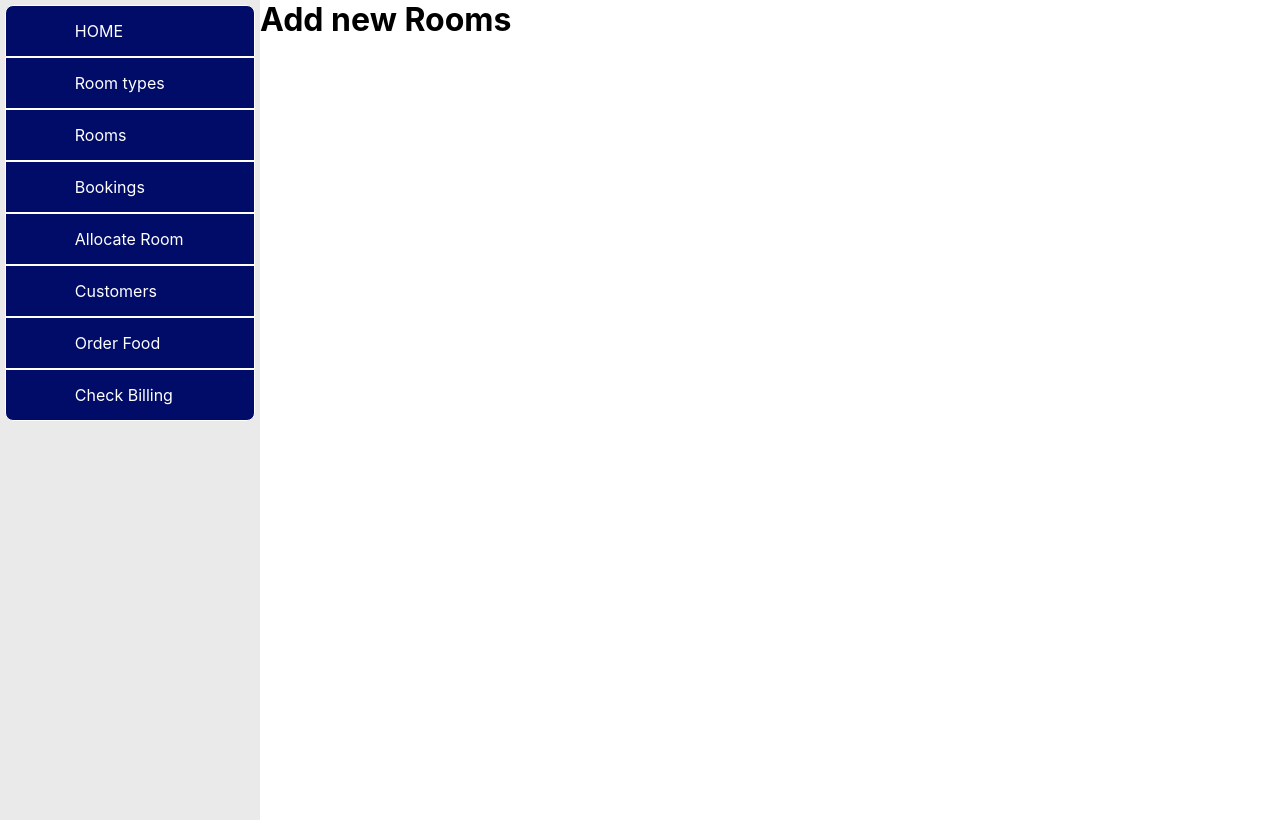
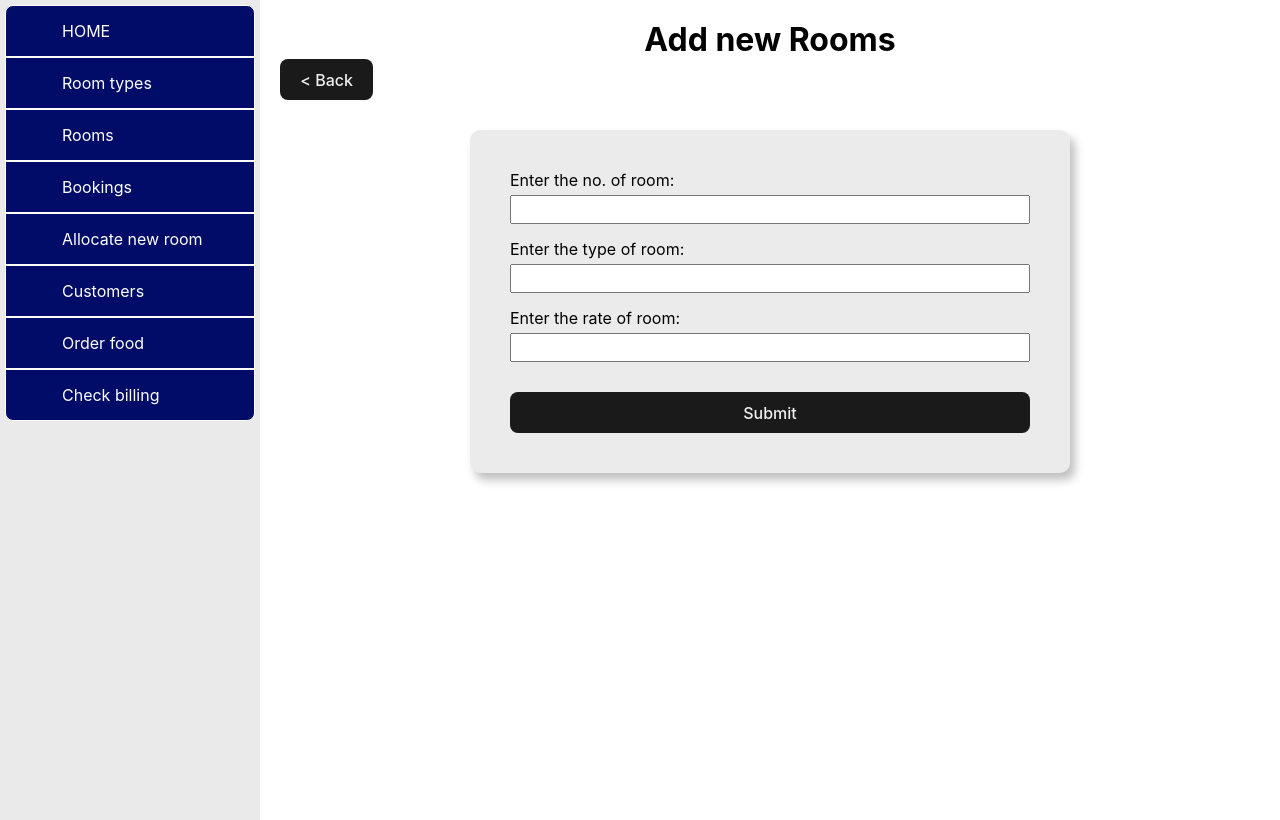
Before and after one commit to imTanay0/hotel-management-system-frontend, a React (Vite) app: page /rooms/add in a window 1280 px wide. Built offline with nearby package versions, Linux system fonts and the light colour scheme.

Commit message:
Add new room done

```diff
--- a/src/components/Sidebar/Sidebar.jsx
+++ b/src/components/Sidebar/Sidebar.jsx
@@ -32,7 +32,7 @@ const Sidebar = () => {
 
       <Link to="/allocate-room">
         <div className="sidebar__allocate-rooms">
-          <p>Allocate Room</p>
+          <p>Allocate new room</p>
         </div>
       </Link>
 
@@ -44,13 +44,13 @@ const Sidebar = () => {
 
       <Link to="/food">
         <div className="sidebar__food">
-          <p>Order Food</p>
+          <p>Order food</p>
         </div>
       </Link>
 
       <Link to="/billing">
         <div className="sidebar__billing">
-          <p>Check Billing</p>
+          <p>Check billing</p>
         </div>
       </Link>
     </div>
--- a/src/components/Sidebar/sidebar.css
+++ b/src/components/Sidebar/sidebar.css
@@ -19,7 +19,7 @@
 .sidebar__billing {
   background-color: rgb(0, 12, 103);
   color: white;
-  padding-left: 4.3rem;
+  padding-left: 3.5rem;
   display: flex;
   align-items: center;
   height: 50px;
--- a/src/pages/AddRooms/AddRooms.jsx
+++ b/src/pages/AddRooms/AddRooms.jsx
@@ -1,11 +1,72 @@
-import React from 'react'
+import React, { useRef } from 'react'
+import { Link } from 'react-router-dom';
 
-import './addRooms.css'
+import './addRooms.css';
 
 const AddRooms = () => {
+
+  const roomNo = useRef('')
+  const roomType = useRef('')
+  const rate = useRef('')
+
+  const handleSubmit = async (e) => {
+    e.preventDefault();
+
+    try {
+      const response = await fetch('http://localhost:8080/api/v1/room/add', {
+        method: 'POST',
+        headers: {
+          'Content-Type': 'application/json'
+        },
+        body: JSON.stringify({
+          roomNo: roomNo.current.value,
+          roomType: roomType.current.value,
+          rate: rate.current.value,
+        })
+      })
+
+      const data = await response.json();
+
+      if (data.success) {
+        alert('Room Created Successfully')
+      } else {
+        throw new Error(`Failed to fetch: ${data.message}`)
+      }
+    }
+    catch (error) {
+      alert(error.message);
+    } finally {
+      roomNo.current.value = '';
+      roomType.current.value = '';
+      rate.current.value = '';
+    }
+  };
+
+
   return (
-    <div>
+    <div className='addroom-section'>
       <h1>Add new Rooms</h1>
+
+      <Link to='/rooms'>
+        <button className='btn'>{`< `} Back</button>
+      </Link>
+
+      <div className='addroom-section__form-container'>
+        <form onSubmit={handleSubmit} autoComplete='off'>
+          <label htmlFor="roomNo">Enter the no. of room: </label>
+          <input id='roomNo' type="text" ref={roomNo} required />
+
+          <label htmlFor="roomType">Enter the type of room: </label>
+          <input id='roomType' type="text" ref={roomType} required />
+
+          <label htmlFor="rate">Enter the rate of room: </label>
+          <input id='rate' type="text" ref={rate} required />
+
+          <button className='btn' type="submit">Submit</button>
+
+        </form>
+      </div>
+
     </div>
   )
 }
--- a/src/pages/AddRooms/addRooms.css
+++ b/src/pages/AddRooms/addRooms.css
@@ -0,0 +1,35 @@
+.addroom-section {
+  padding: 20px;
+}
+
+.addroom-section h1 {
+  text-align: center;
+}
+
+.addroom-section__form-container {
+  margin-top: 30px;
+  display: flex;
+  justify-content: center;
+
+}
+
+.addroom-section__form-container form {
+  padding: 40px;
+  min-width: 600px;
+  display: flex;
+  flex-direction: column;
+  gap: 5px;
+  background-color: rgba(0, 0, 0, 0.08);
+  border-radius: 10px;
+  box-sizing: border-box;
+  box-shadow: 5px 7px 10px 0px rgba(0, 0, 0, 0.25);
+}
+
+.addroom-section__form-container input {
+  padding: 5px 10px;
+  margin-bottom: 10px;
+}
+
+.addroom-section__form-container button {
+  margin-top: 15px;
+}
```
